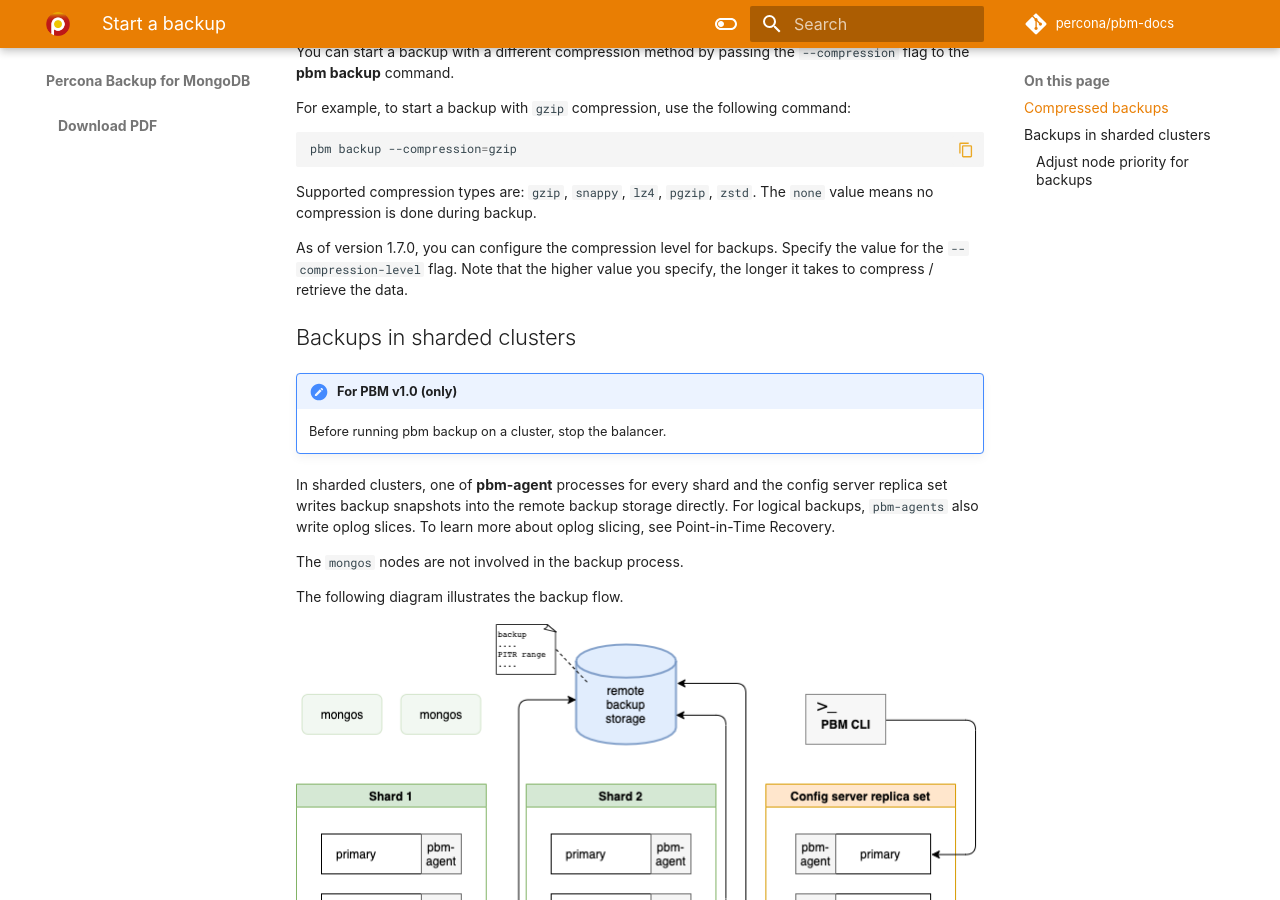
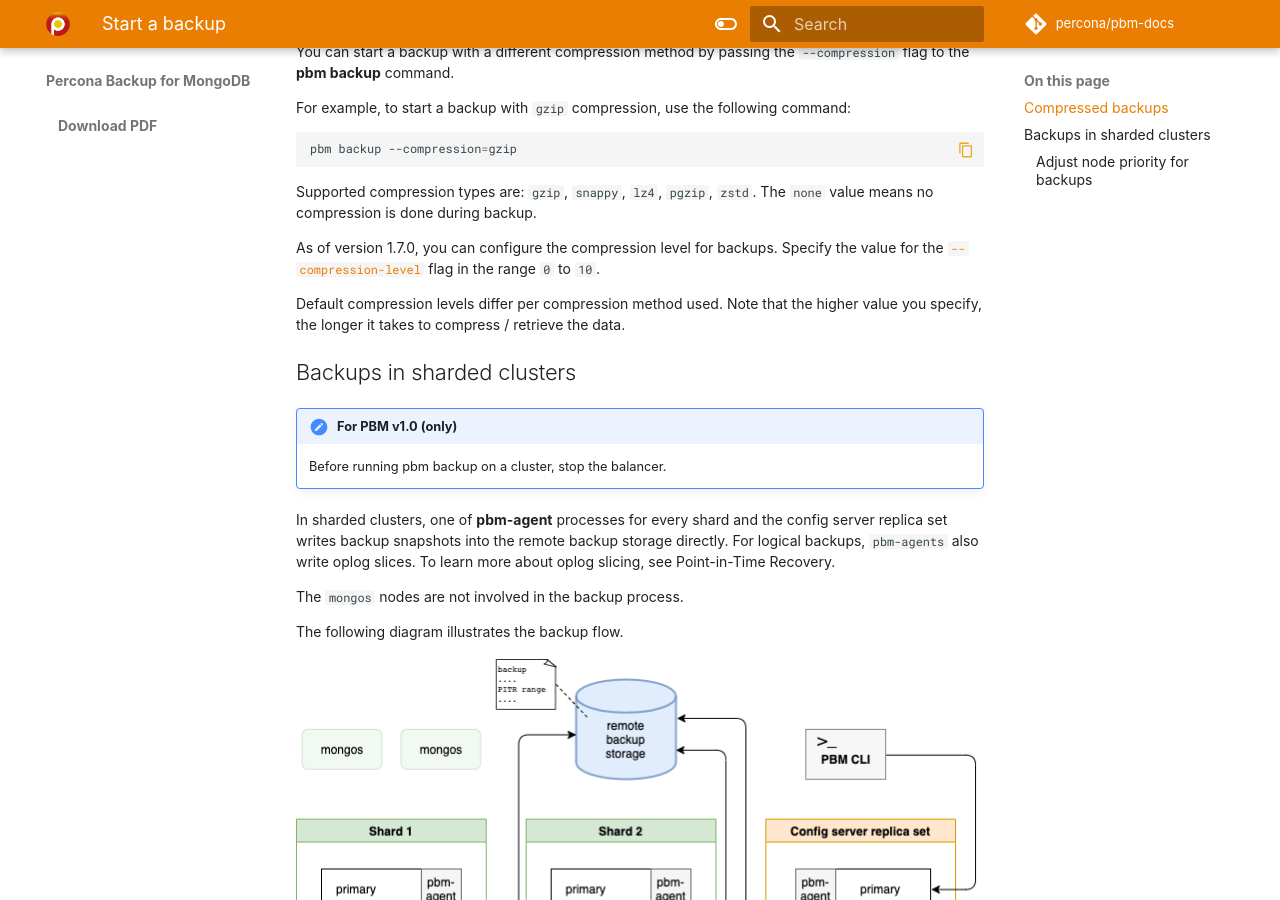
Before and after one commit to percona/pbm-docs, an MkDocs documentation site: the page built from docs/usage/start-backup.md, in a window 1280 px wide and 900 px high, scrolled down 556 px. Built offline with MkDocs 1.6.1 and Material for MkDocs 9.7.7, drawn with Linux system fonts in a browser that asks for light colours; nearby versions of some CDN libraries; some web fonts are replaced; comment, search, counter and statistics services are not loaded.

Commit message:
PBM-1041 Updated compressed backups section
Added more information about from option description, added the link to the option description

```diff
--- a/docs/usage/start-backup.md
+++ b/docs/usage/start-backup.md
@@ -30,7 +30,9 @@
 
 Supported compression types are: `gzip`, `snappy`, `lz4`, `pgzip`, `zstd`.  The `none` value means no compression is done during backup.
 
-As of version 1.7.0, you can configure the compression level for backups. Specify the value for the `--compression-level` flag. Note that the higher value you specify, the longer it takes to compress / retrieve the data.
+As of version 1.7.0, you can configure the compression level for backups. Specify the value for the [`--compression-level`](../reference/backup-options.md#backupcompressionlevel) flag in the range `0` to `10`.
+
+Default compression levels differ per compression method used. Note that the higher value you specify, the longer it takes to compress / retrieve the data.
 
 ## Backups in sharded clusters
 
```
